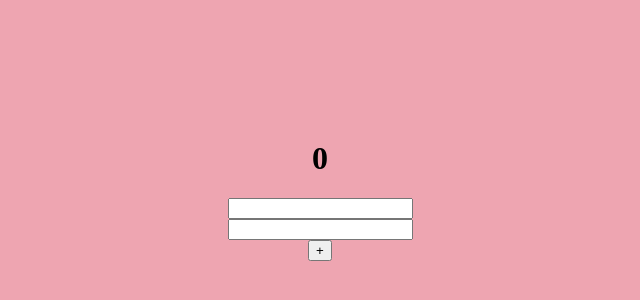
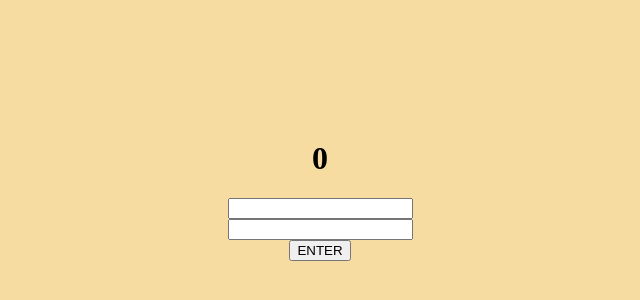
Before and after one commit to prithvi60/expense, a plain HTML site: page index.html in a window 1280 px wide. Shown: the part 218-518 px from the top of the page, without its empty margins (320-960 px from the left). Drawn offline with Linux system fonts and the light colour scheme.

Commit message:
final js of the app

```diff
--- a/index.html
+++ b/index.html
@@ -15,7 +15,7 @@
         /* align the boxes in cloumn */
         flex-direction: column;
         /* page background */
-        background-color: rgb(238, 165, 177);
+        background-color: rgb(247, 220, 162);
 
        }
     </style>
@@ -29,7 +29,7 @@
 
     <input id="inputDesc"type="text">
 
-    <button id="btnAddExpense">+</button>
+    <button id="btnAddExpense">ENTER</button>
 
     <div id="expenseTable"></div>
 
```
